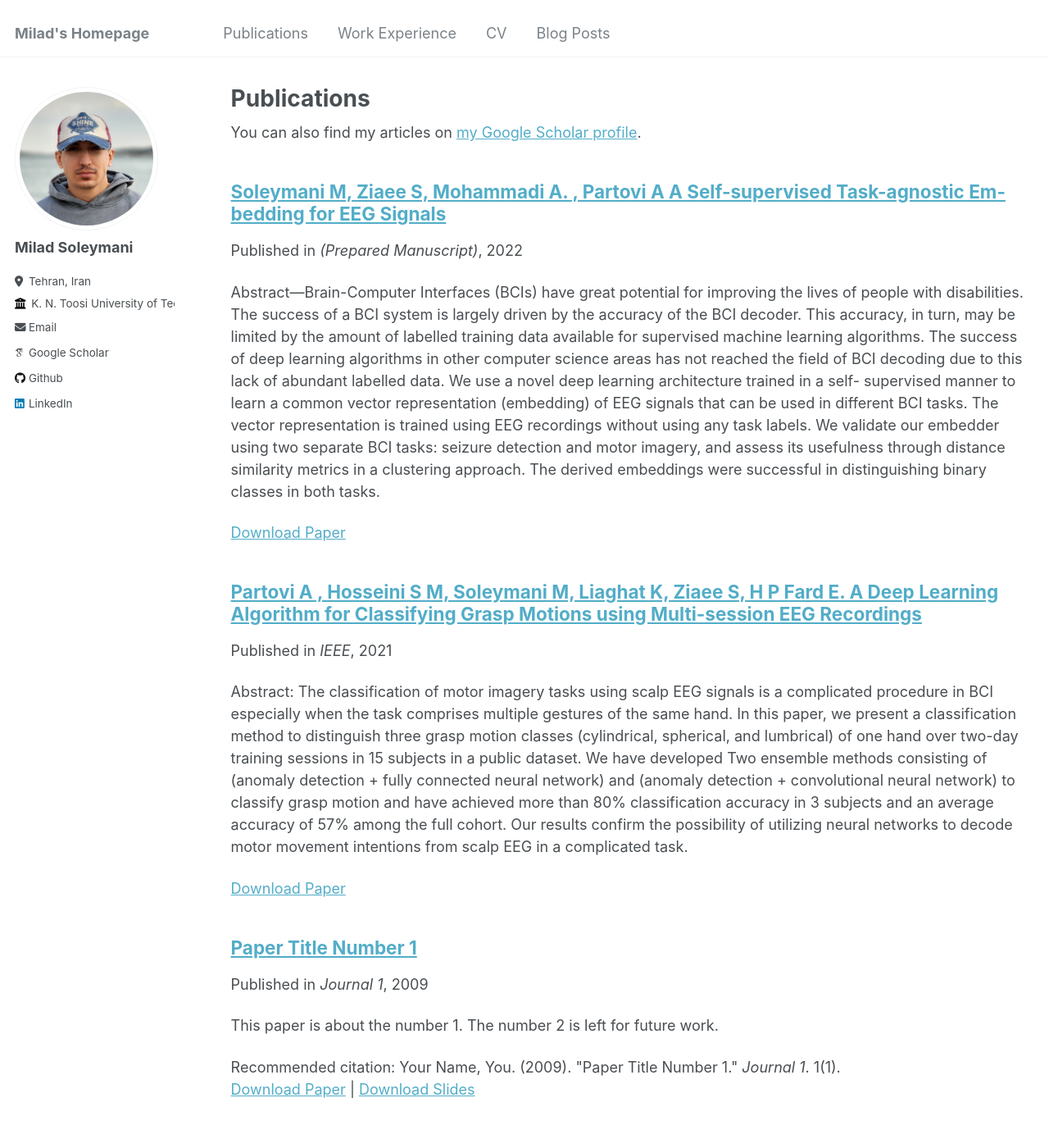
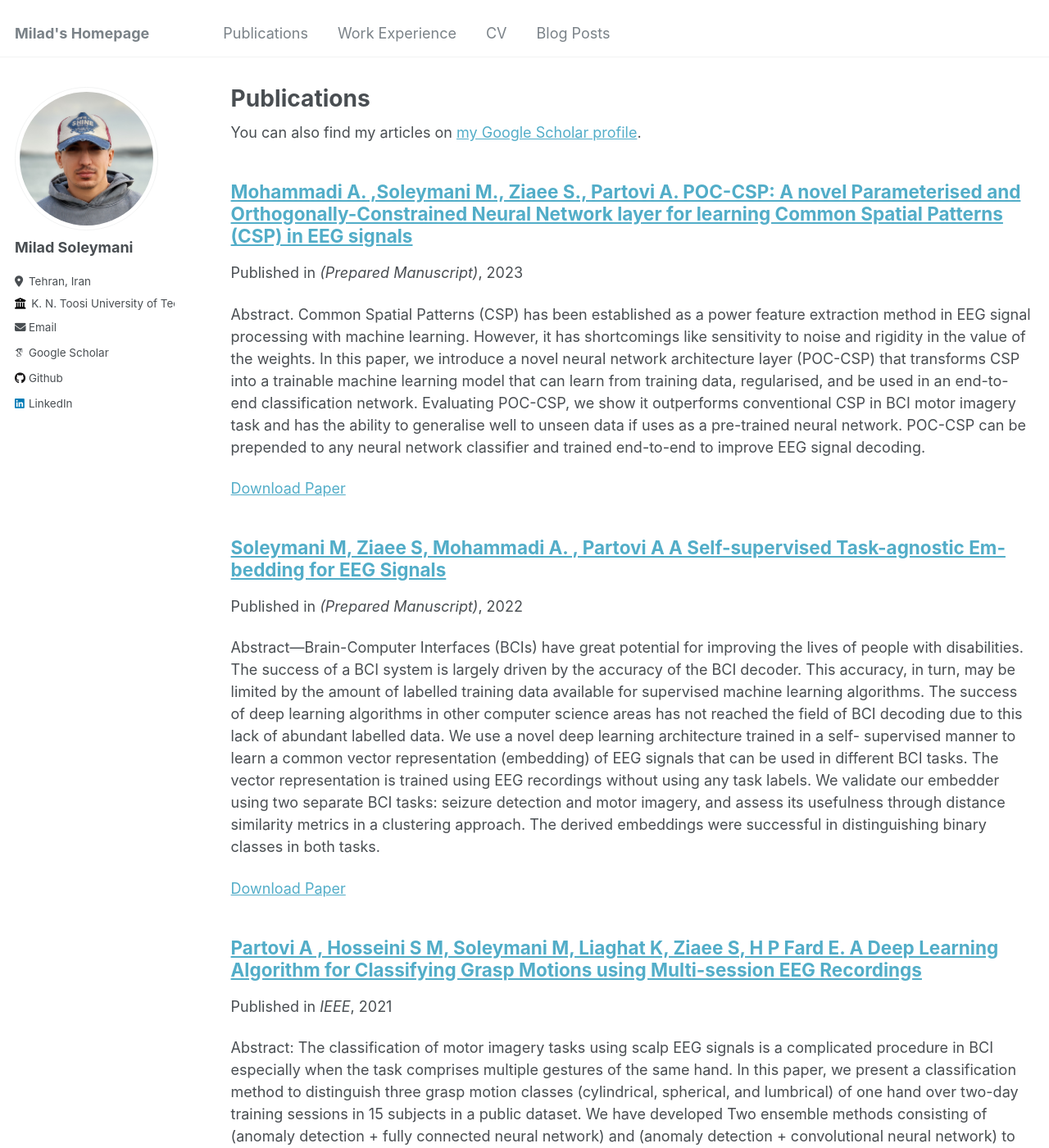
Before and after one commit to MiladSoleymani/Milad-Soleymani, a Jekyll site: the page built from _pages/publications.md, in a window 1280 px wide and 1400 px high. Shown: the whole window at 82% size. Built offline with Jekyll 4.4.1, drawn with Linux system fonts in a browser that asks for light colours; some web fonts are replaced.

Commit message:
Update 2009-10-01-paper-title-number-1.md

```diff
--- a/_publications/2009-10-01-paper-title-number-1.md
+++ b/_publications/2009-10-01-paper-title-number-1.md
@@ -1,13 +1,12 @@
 ---
-title: "Paper Title Number 1"
+title: "Mohammadi A. ,Soleymani M., Ziaee S., Partovi A. POC-CSP: A novel Parameterised and Orthogonally-Constrained Neural Network layer for learning Common Spatial Patterns (CSP) in EEG signals"
 collection: publications
 permalink: /publication/2009-10-01-paper-title-number-1
-excerpt: 'This paper is about the number 1. The number 2 is left for future work.'
-date: 2009-10-01
-venue: 'Journal 1'
-slidesurl: 'http://academicpages.github.io/files/slides1.pdf'
-paperurl: 'http://academicpages.github.io/files/paper1.pdf'
-citation: 'Your Name, You. (2009). &quot;Paper Title Number 1.&quot; <i>Journal 1</i>. 1(1).'
+excerpt: 'Abstract. Common Spatial Patterns (CSP) has been established as a power feature extraction method in EEG signal processing with machine learning. However, it has shortcomings like sensitivity to noise and rigidity in the value of the weights. In this paper, we introduce a novel neural network architecture layer (POC-CSP) that transforms CSP into a trainable machine learning model that can learn from training data, regularised, and be used in an end-to-end classification network. Evaluating POC-CSP, we show it outperforms conventional CSP in BCI motor imagery task and has the ability to generalise well to unseen data if uses as a pre-trained neural network. POC-CSP can be prepended to any neural network classifier and trained end-to-end to improve EEG signal decoding.'
+date: 2023-9-01
+venue: '(Prepared Manuscript)'
+slidesurl: 'http://academicpages.github.io/files/POC-CSP.pdf'
+paperurl: 'http://academicpages.github.io/files/POC-CSP.pdf'
 ---
 
 The contents above will be part of a list of publications, if the user clicks the link for the publication than the contents of section will be rendered as a full page, allowing you to provide more information about the paper for the reader. When publications are displayed as a single page, the contents of the above "citation" field will automatically be included below this section in a smaller font.
```
